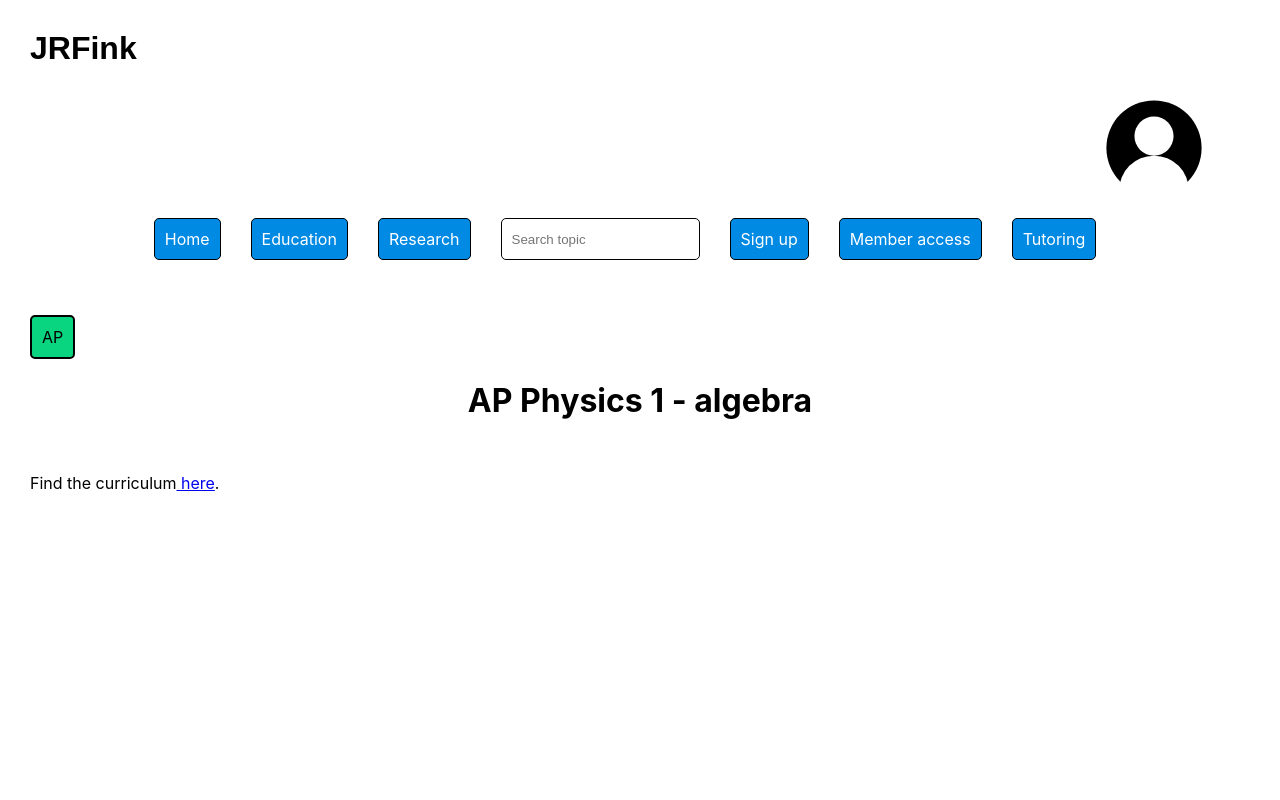
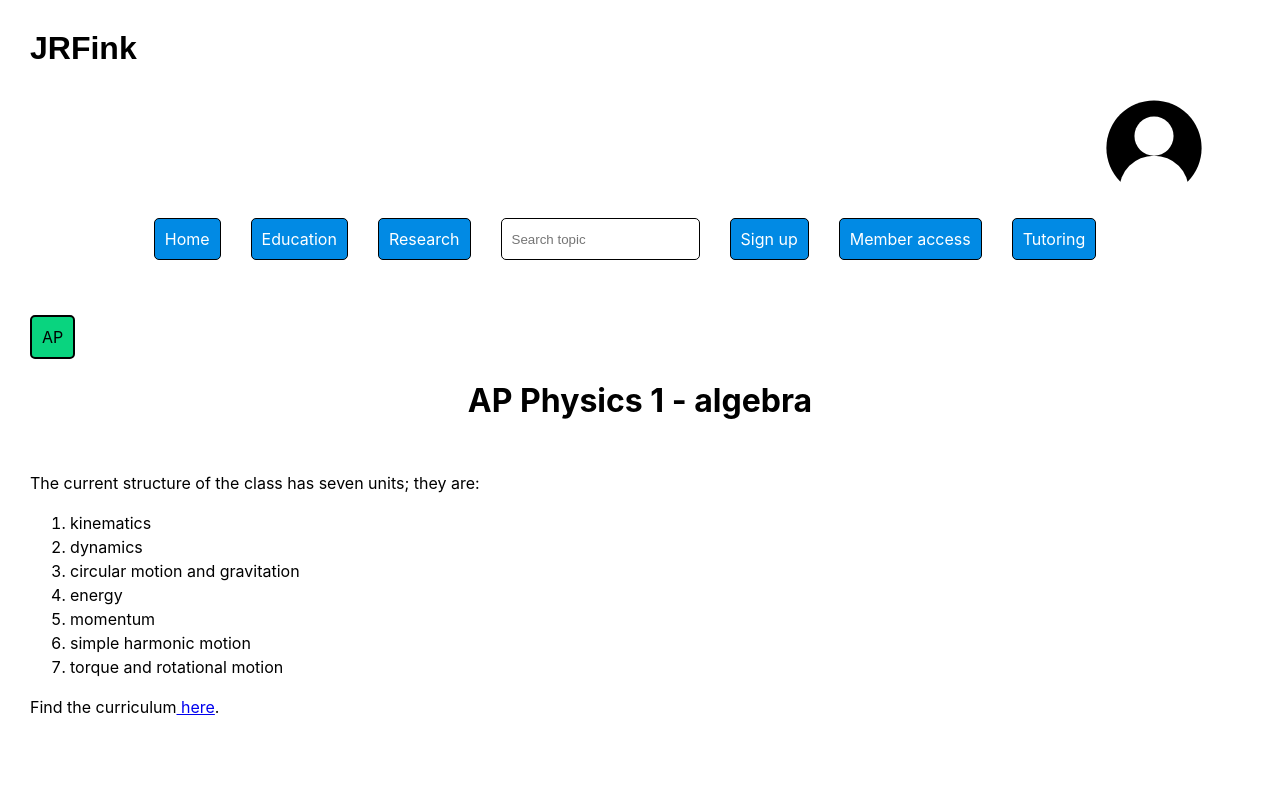
Before and after one commit to JRFink/jrfphyspagesnew, a Next.js app: page /education/ap/ap1alg in a window 1280 px wide. Shown: the top 800 px of the page. Built offline with nearby package versions, Linux system fonts and the light colour scheme.

Commit message:
Update index.tsx

```diff
--- a/pages/education/ap/ap1alg/index.tsx
+++ b/pages/education/ap/ap1alg/index.tsx
@@ -11,6 +11,18 @@ const Ap1alg = () => {
         </h1>
         <br />
         <p>
+             The current structure of the class has seven units; they are:
+<ol>
+   <li>kinematics</li>
+   <li>dynamics</li>
+   <li>circular motion and gravitation</li>
+   <li>energy</li>
+   <li>momentum</li>
+   <li>simple harmonic motion</li>
+   <li>torque and rotational motion</li>
+</ol>
+        </p>
+        <p>
             Find the curriculum
             <a href="https://apstudents.collegeboard.org/courses/ap-physics-1-algebra-based"> here</a>.
         </p>
```
